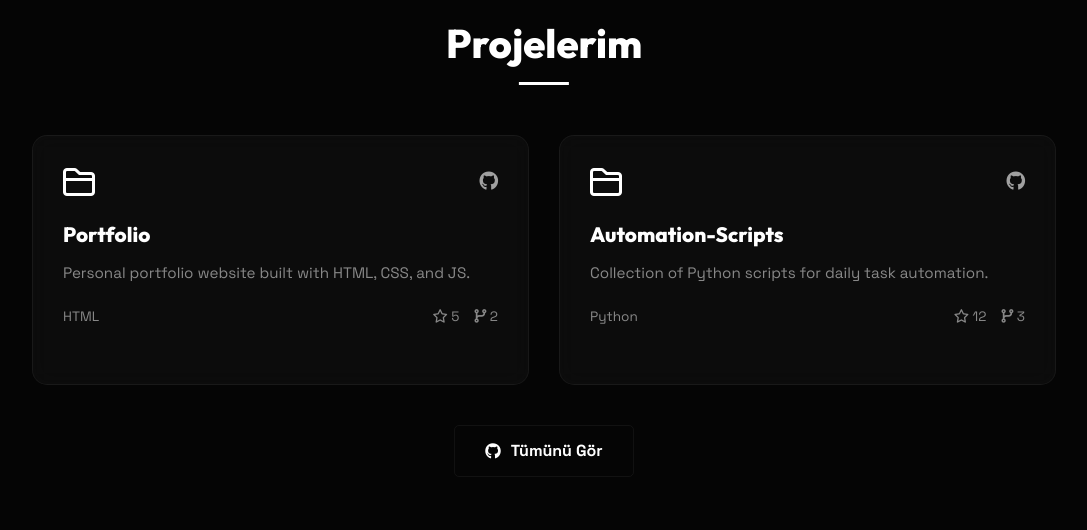
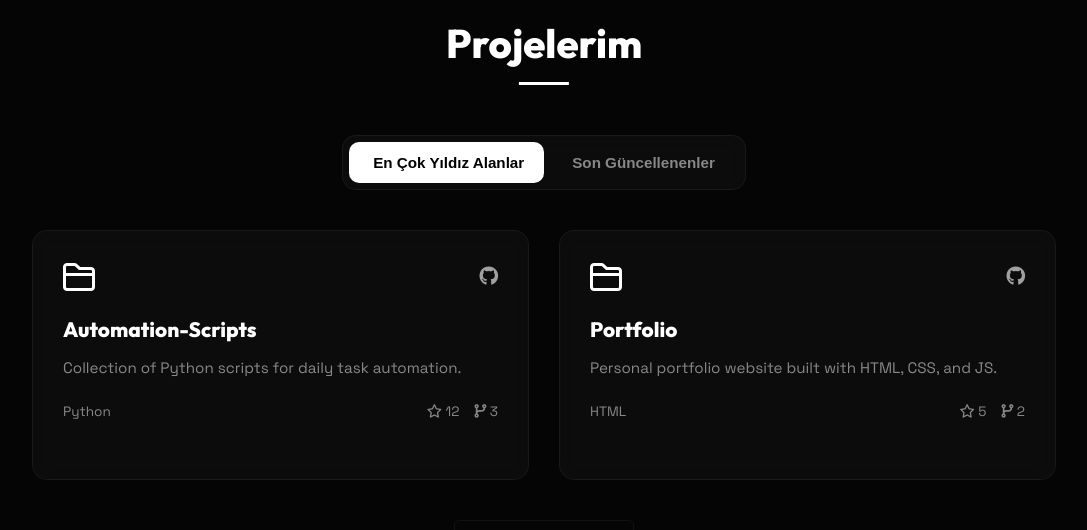
Before and after one commit to efekrbas/website, a React (Vite) app: page / in a window 1280 px wide. Shown: the part 3880-4410 px from the top of the page, without its empty margins (96-1183 px from the left). Built offline with nearby package versions, Linux system fonts and the light colour scheme; no server answers.

Commit message:
feat: add project sorting filter toggle (Most Starred & Recently Updated)

```diff
--- a/src/components/Projects.jsx
+++ b/src/components/Projects.jsx
@@ -4,39 +4,42 @@ import { useLanguage } from '../context/LanguageContext';
 
 const Projects = () => {
     const { t } = useLanguage();
+    const [originalProjects, setOriginalProjects] = useState([]);
     const [projects, setProjects] = useState([]);
     const [loading, setLoading] = useState(true);
+    const [sortBy, setSortBy] = useState('stars'); // 'stars' or 'updated'
 
     const fallbackProjects = [
+        {
+            name: "Automation-Scripts",
+            description: "Collection of Python scripts for daily task automation.",
+            html_url: "https://github.com/efekrbas",
+            language: "Python",
+            stargazers_count: 12,
+            forks_count: 3,
+            updated_at: new Date().toISOString()
+        },
         {
             name: "Portfolio",
             description: "Personal portfolio website built with HTML, CSS, and JS.",
             html_url: "https://github.com/efekrbas/efekrbas.github.io",
             language: "HTML",
             stargazers_count: 5,
-            forks_count: 2
-        },
-        {
-            name: "Automation-Scripts",
-            description: "Collection of Python scripts for daily task automation.",
-            html_url: "https://github.com/efekrbas",
-            language: "Python",
-            stargazers_count: 12,
-            forks_count: 3
+            forks_count: 2,
+            updated_at: new Date(Date.now() - 86400000).toISOString()
         }
     ];
 
     useEffect(() => {
         const fetchProjects = async () => {
             try {
-                // Short delay to show loading state for demo purposes if needed, but not necessary.
-                const response = await fetch('https://api.github.com/users/efekrbas/repos?sort=updated&direction=desc');
+                const response = await fetch('https://api.github.com/users/efekrbas/repos?per_page=100');
                 if (!response.ok) throw new Error('Failed to fetch');
                 const data = await response.json();
-                setProjects(data.slice(0, 6));
+                setOriginalProjects(data);
             } catch (error) {
                 console.error("Error fetching projects:", error);
-                setProjects(fallbackProjects);
+                setOriginalProjects(fallbackProjects);
             } finally {
                 setLoading(false);
             }
@@ -44,6 +47,19 @@ const Projects = () => {
 
         fetchProjects();
     }, []);
+
+    useEffect(() => {
+        if (originalProjects.length > 0) {
+            const sorted = [...originalProjects].sort((a, b) => {
+                if (sortBy === 'stars') {
+                    return b.stargazers_count - a.stargazers_count;
+                } else {
+                    return new Date(b.updated_at) - new Date(a.updated_at);
+                }
+            });
+            setProjects(sorted.slice(0, 6));
+        }
+    }, [originalProjects, sortBy]);
 
     return (
         <motion.section
@@ -54,6 +70,29 @@ const Projects = () => {
             transition={{ duration: 0.6 }}
         >
             <h2 className="section-title">{t('projectsTitle')}</h2>
+
+            <div className="filter-container">
+                <div className="segmented-control glass-card">
+                    <motion.div
+                        className="selection-bg"
+                        animate={{ x: sortBy === 'stars' ? 0 : '100%' }}
+                        transition={{ type: "spring", stiffness: 300, damping: 30 }}
+                    />
+                    <button
+                        className={`segment-btn ${sortBy === 'stars' ? 'active' : ''}`}
+                        onClick={() => setSortBy('stars')}
+                    >
+                        {t('mostStarred')}
+                    </button>
+                    <button
+                        className={`segment-btn ${sortBy === 'updated' ? 'active' : ''}`}
+                        onClick={() => setSortBy('updated')}
+                    >
+                        {t('recentlyUpdated')}
+                    </button>
+                </div>
+            </div>
+
             <div id="projects-container" className="projects-grid">
                 {loading ? (
                     <div className="loading-projects">
@@ -63,11 +102,12 @@ const Projects = () => {
                     projects.map((project, index) => (
                         <motion.div
                             className="project-card glass-card"
-                            key={index}
+                            key={project.id || index}
+                            layout
                             whileHover={{ y: -5 }}
                             initial={{ opacity: 0, scale: 0.9 }}
                             animate={{ opacity: 1, scale: 1 }}
-                            transition={{ duration: 0.3, delay: index * 0.1 }}
+                            transition={{ duration: 0.3 }}
                         >
                             <div className="project-header">
                                 <i className="far fa-folder folder-icon"></i>
--- a/src/context/LanguageContext.jsx
+++ b/src/context/LanguageContext.jsx
@@ -87,6 +87,8 @@ export const translations = {
         cyberHomeland: 'Siber Vatan',
         medipolHealthGroup: 'Medipol Sağlık Grubu',
         projectsTitle: 'Projelerim',
+        mostStarred: 'En Çok Yıldız Alanlar',
+        recentlyUpdated: 'Son Güncellenenler',
         loadingProjects: 'Projeler yükleniyor...',
         viewAll: 'Tümünü Gör',
         bilecikUniversity: 'Bilecik Şeyh Edebali Üniversitesi',
@@ -207,6 +209,8 @@ export const translations = {
         cyberHomeland: 'Cyber Homeland',
         medipolHealthGroup: 'Medipol Health Group',
         projectsTitle: 'Projects',
+        mostStarred: 'Most Starred',
+        recentlyUpdated: 'Recently Updated',
         loadingProjects: 'Loading projects...',
         viewAll: 'View All',
         bilecikUniversity: 'Bilecik Sheikh Edebali University',
--- a/src/index.css
+++ b/src/index.css
@@ -708,6 +708,59 @@ footer {
     justify-content: center;
 }
 
+/* Segmented Control */
+.filter-container {
+    display: flex;
+    justify-content: center;
+    margin-bottom: 40px;
+}
+
+.segmented-control {
+    display: flex;
+    position: relative;
+    padding: 6px;
+    background: var(--glass-bg);
+    border: 1px solid var(--glass-border);
+    border-radius: 14px;
+    width: fit-content;
+    min-width: 400px;
+    overflow: hidden;
+}
+
+.selection-bg {
+    position: absolute;
+    top: 6px;
+    left: 6px;
+    width: calc(50% - 6px);
+    height: calc(100% - 12px);
+    background: var(--accent-color);
+    border-radius: 10px;
+    z-index: 0;
+}
+
+.segment-btn {
+    flex: 1;
+    position: relative;
+    padding: 12px 24px;
+    border: none;
+    background: transparent;
+    color: var(--secondary-text);
+    font-size: 0.95rem;
+    font-weight: 600;
+    cursor: pointer;
+    z-index: 1;
+    transition: color 0.3s ease;
+    white-space: nowrap;
+}
+
+.segment-btn.active {
+    color: #000;
+}
+
+.segment-btn:hover:not(.active) {
+    color: var(--text-color);
+}
+
 /* Responsive */
 @media (max-width: 768px) {
     header {
```
